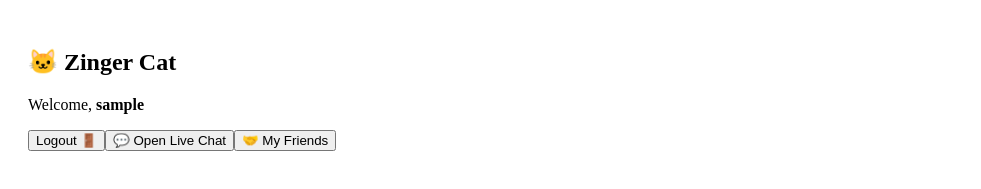
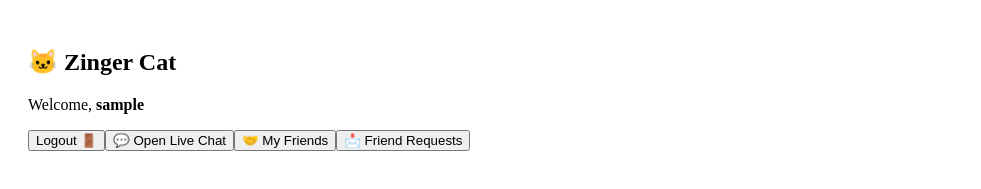
Before and after one commit to vigneshviki19/zingercat-frontend, a React (Vite) app: page /home in a window 1280 px wide. Shown: the top 189 px of the page, without its empty margins (0-981 px from the left). Built offline with nearby package versions, Linux system fonts and the light colour scheme; no server answers; sample sign-in values are in the browser's storage.

Commit message:
Update Home.jsx

```diff
--- a/src/pages/Home.jsx
+++ b/src/pages/Home.jsx
@@ -19,9 +19,9 @@ export default function Home() {
       <button onClick={() => window.location.href = "/chat"}>
   💬 Open Live Chat
 </button>
-      <button onClick={() => window.location.href = "/friends"}>
-  🤝 My Friends
-</button>
+      <button onClick={() => window.location.href = "/friends"}>🤝 My Friends</button>
+<button onClick={() => window.location.href = "/requests"}>📩 Friend Requests</button>
+
 
 
 
```
